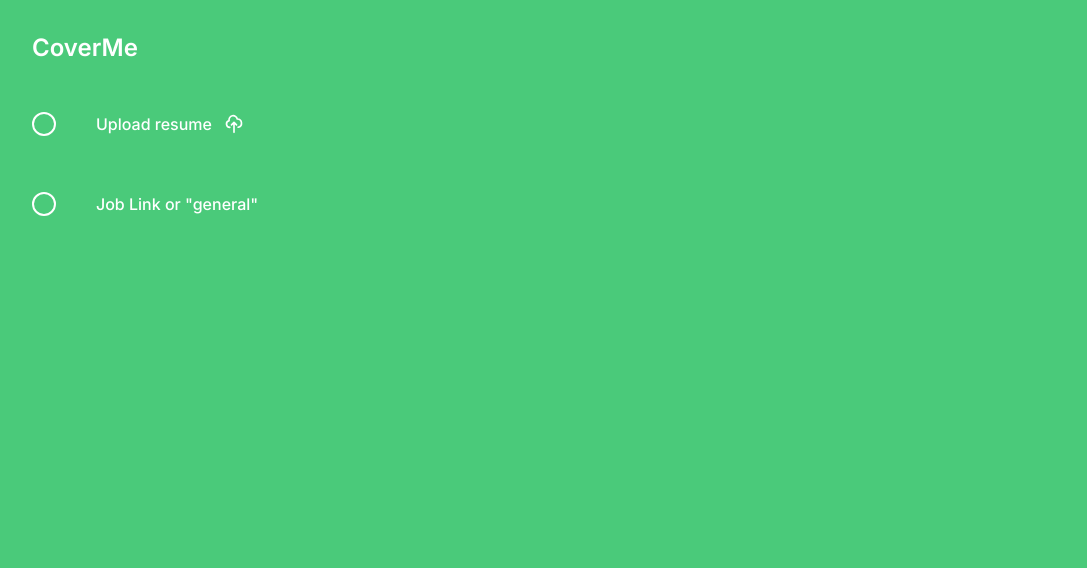
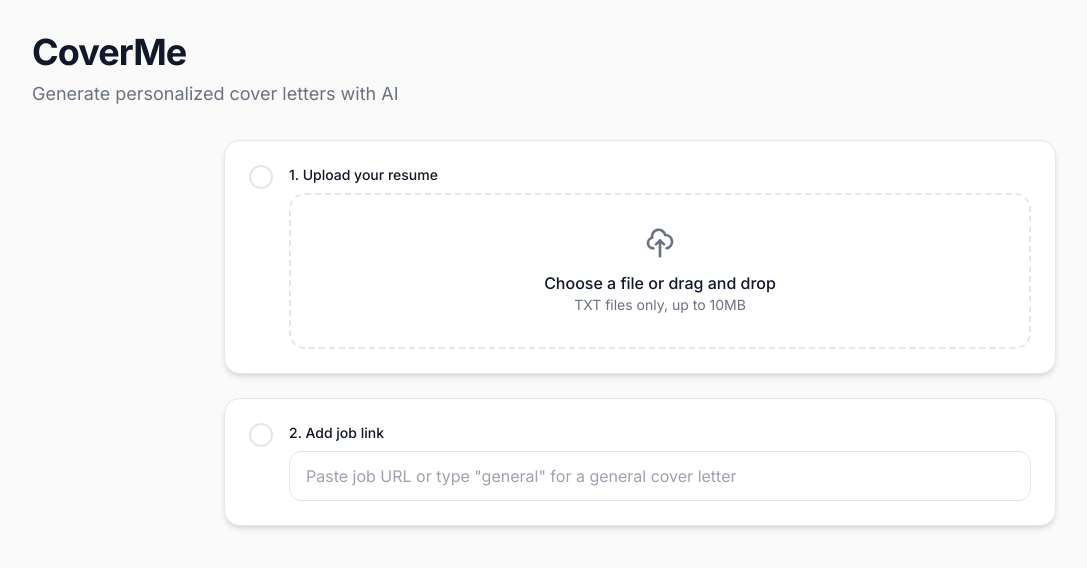
Before and after one commit to jcharpi/CoverMe, a Next.js app: page / in a window 1280 px wide. Shown: the top 568 px of the page, without its empty margins (0-1087 px from the left). Built offline with nearby package versions, Linux system fonts and the light colour scheme; no server answers.

Commit message:
decent styling upgrade

```diff
--- a/src/app/components/FileUploadField.tsx
+++ b/src/app/components/FileUploadField.tsx
@@ -14,18 +14,16 @@ export default function FileUploadField({
   onFileUpload,
 }: FileUploadFieldProps) {
   return (
-    <div className={styles.fieldContainer}>
+    <div className={styles.card}>
+      <div className="flex items-start space-x-4">
         <div
-        className={styles.circle}
-        style={{
-          borderColor: "white",
-          backgroundColor: resumeFile ? "white" : "transparent",
-        }}
+          className={`${styles.statusIndicator} ${
+            resumeFile ? styles.statusIndicatorComplete : styles.statusIndicatorIncomplete
+          }`}
         >
           {resumeFile && (
             <svg
               className={styles.checkIcon}
-            style={{ color: "#10b981" }}
               fill="currentColor"
               viewBox="0 0 20 20"
             >
@@ -37,14 +35,11 @@ export default function FileUploadField({
             </svg>
           )}
         </div>
-      <label className={styles.fileUpload}>
-        <span
-          className={`${styles.fileUploadText} ${
-            resumeFile ? "text-white" : "text-white text-opacity-50"
-          }`}
-        >
-          {resumeFile ? resumeFile.name : "Upload resume"}
-        </span>
+
+        <div className="flex-1">
+          <label className={styles.label}>1. Upload your resume</label>
+          <div className={`${styles.fileUpload} ${resumeFile ? styles.fileUploadActive : ''}`}>
+            <div className={styles.fileUploadContent}>
               <svg
                 className={styles.uploadIcon}
                 fill="none"
@@ -58,13 +53,29 @@ export default function FileUploadField({
                   d={svgPaths.upload}
                 />
               </svg>
+              <div>
+                <div className={resumeFile ? styles.fileUploadTextActive : styles.fileUploadText}>
+                  {resumeFile ? resumeFile.name : "Choose a file or drag and drop"}
+                </div>
+                <div className={resumeFile ? styles.fileUploadSubtextActive : styles.fileUploadSubtext}>
+                  TXT files only, up to 10MB
+                </div>
+              </div>
+            </div>
             <input
               type="file"
               accept=".txt"
               onChange={onFileUpload}
               className={styles.fileInput}
             />
-      </label>
+          </div>
+          {resumeFile && (
+            <div className={styles.helperText}>
+              ✓ Resume uploaded successfully
+            </div>
+          )}
+        </div>
+      </div>
     </div>
   )
 }
--- a/src/app/components/LinkInputField.tsx
+++ b/src/app/components/LinkInputField.tsx
@@ -19,18 +19,18 @@ export default function LinkInputField({
   const showValidation = hasInput && !isValid
 
   return (
-    <div className={styles.fieldContainer}>
+    <div className={styles.card}>
+      <div className="flex items-start space-x-4">
         <div
-        className={styles.circle}
-        style={{
-          borderColor: showValidation ? "#ef4444" : "white",
-          backgroundColor: hasInput && isValid ? "white" : "transparent",
-        }}
+          className={`${styles.statusIndicator} ${
+            hasInput && isValid
+              ? styles.statusIndicatorComplete
+              : styles.statusIndicatorIncomplete
+          }`}
         >
           {hasInput && isValid && (
             <svg
               className={styles.checkIcon}
-            style={{ color: "#10b981" }}
               fill="currentColor"
               viewBox="0 0 20 20"
             >
@@ -44,9 +44,9 @@ export default function LinkInputField({
           {showValidation && (
             <svg
               className={styles.checkIcon}
-            style={{ color: "#ef4444" }}
               fill="currentColor"
               viewBox="0 0 20 20"
+              style={{ color: "var(--error)" }}
             >
               <path
                 fillRule="evenodd"
@@ -56,32 +56,29 @@ export default function LinkInputField({
             </svg>
           )}
         </div>
-      <div style={{ display: "flex", alignItems: "center", gap: "8px" }}>
+
+        <div className="flex-1">
+          <div className={styles.inputGroup}>
+            <label className={styles.label}>2. Add job link</label>
             <input
               type="text"
-          placeholder='Job Link or "general"'
+              placeholder='Paste job URL or type "general" for a general cover letter'
               value={linkUrl}
               onChange={onLinkChange}
-          className={styles.urlInput}
-          style={{
-            width: linkUrl
-              ? `${Math.max(linkUrl.length * 8 + 200, 225)}px`
-              : "225px",
-            borderColor: showValidation ? "#ef4444" : undefined,
-          }}
+              className={`${styles.input} ${showValidation ? styles.inputError : ''}`}
             />
             {showValidation && (
-          <span
-            style={{
-              color: "#ef4444",
-              fontSize: "12px",
-              fontWeight: "500",
-              whiteSpace: "nowrap",
-            }}
-          >
-            Enter a valid URL or &quot;general&quot;
-          </span>
+              <div className={styles.helperText} style={{ color: "var(--error)" }}>
+                Please enter a valid URL or type "general"
+              </div>
             )}
+            {hasInput && isValid && (
+              <div className={styles.helperText}>
+                ✓ Job link is valid
+              </div>
+            )}
+          </div>
+        </div>
       </div>
     </div>
   )
--- a/src/app/globals.css
+++ b/src/app/globals.css
@@ -1,47 +1,109 @@
 @import "tailwindcss";
 
 :root {
-  --background: #ffffff;
-  --foreground: #171717;
+  /* Colors inspired by Claude/Apple design systems */
+  --background: #fafafa;
+  --foreground: #1f1f1f;
+  --surface: #ffffff;
+  --surface-secondary: #f8f9fa;
+  --border: #e5e7eb;
+  --border-focus: #3b82f6;
+
+  /* Primary colors */
+  --primary: #2563eb;
+  --primary-hover: #1d4ed8;
+  --primary-light: #eff6ff;
+
+  /* Status colors */
+  --success: #10b981;
+  --success-light: #d1fae5;
+  --warning: #f59e0b;
+  --warning-light: #fef3c7;
+  --error: #ef4444;
+  --error-light: #fee2e2;
+
+  /* Text colors */
+  --text-primary: #111827;
+  --text-secondary: #6b7280;
+  --text-tertiary: #9ca3af;
+
+  /* Shadows */
+  --shadow-sm: 0 1px 2px 0 rgb(0 0 0 / 0.05);
+  --shadow-md: 0 4px 6px -1px rgb(0 0 0 / 0.1), 0 2px 4px -2px rgb(0 0 0 / 0.1);
+  --shadow-lg: 0 10px 15px -3px rgb(0 0 0 / 0.1), 0 4px 6px -4px rgb(0 0 0 / 0.1);
+
+  /* Border radius */
+  --radius-sm: 8px;
+  --radius-md: 12px;
+  --radius-lg: 16px;
+  --radius-xl: 24px;
 }
 
 @theme inline {
   --color-background: var(--background);
   --color-foreground: var(--foreground);
   --font-sans: var(--font-inter);
-  --color-mint: #10b981;
-  --color-mint-light: #34d399;
-  --color-mint-dark: #059669;
 }
 
 @media (prefers-color-scheme: dark) {
   :root {
-    --background: #0a0a0a;
-    --foreground: #ededed;
+    --background: #0f0f0f;
+    --foreground: #fafafa;
+    --surface: #1a1a1a;
+    --surface-secondary: #262626;
+    --border: #374151;
+    --border-focus: #60a5fa;
+
+    --text-primary: #fafafa;
+    --text-secondary: #d1d5db;
+    --text-tertiary: #9ca3af;
+
+    --shadow-sm: 0 1px 2px 0 rgb(0 0 0 / 0.3);
+    --shadow-md: 0 4px 6px -1px rgb(0 0 0 / 0.4), 0 2px 4px -2px rgb(0 0 0 / 0.4);
+    --shadow-lg: 0 10px 15px -3px rgb(0 0 0 / 0.4), 0 4px 6px -4px rgb(0 0 0 / 0.4);
   }
+}
+
+* {
+  box-sizing: border-box;
 }
 
 body {
   background: var(--background);
   color: var(--foreground);
-  font-family: Arial, Helvetica, sans-serif;
+  font-family: var(--font-inter), -apple-system, BlinkMacSystemFont, 'Segoe UI', Roboto, sans-serif;
+  line-height: 1.5;
+  -webkit-font-smoothing: antialiased;
+  -moz-osx-font-smoothing: grayscale;
 }
 
-/* Custom scrollbar styling */
+/* Custom scrollbar styling with rounded corner fix */
+.custom-scrollbar {
+  overflow: auto;
+  padding-right: 4px; /* Add space between content and scrollbar */
+}
+
 .custom-scrollbar::-webkit-scrollbar {
   width: 8px;
 }
 
 .custom-scrollbar::-webkit-scrollbar-track {
-  background: #374151; /* gray-700 */
+  background: var(--surface-secondary);
   border-radius: 4px;
+  margin: 8px 4px 8px 0; /* Add margins: top right bottom left */
 }
 
 .custom-scrollbar::-webkit-scrollbar-thumb {
-  background: rgba(255, 255, 255, 0.3);
+  background: var(--border);
   border-radius: 4px;
+  border: 1px solid var(--surface);
+  margin-right: 2px;
 }
 
 .custom-scrollbar::-webkit-scrollbar-thumb:hover {
-  background: rgba(255, 255, 255, 0.5);
+  background: var(--text-tertiary);
 }
+
+.custom-scrollbar::-webkit-scrollbar-corner {
+  background: transparent;
+}
--- a/src/app/input.tsx
+++ b/src/app/input.tsx
@@ -103,19 +103,23 @@ export default function Input() {
   }
 
   return (
-    <div className={styles.container} style={{ backgroundColor: "#4ACA7A" }}>
+    <div className={styles.container}>
       {/* Header */}
-      <div className={styles.header}>
+      <header className={styles.header}>
+        <div>
           <h1 className={styles.title}>CoverMe</h1>
+          <p className={styles.subtitle}>Generate personalized cover letters with AI</p>
+        </div>
         <ModelSelector
           availableModels={availableModels}
           selectedModel={selectedModel}
           onModelChange={handleModelChange}
         />
-      </div>
+      </header>
 
       {/* Main Content */}
-      <div className={styles.mainContent}>
+      <main className={styles.mainContent}>
+        <div className={styles.fieldContainer}>
           <FileUploadField
             resumeFile={resumeFile}
             onFileUpload={handleFileUpload}
@@ -136,6 +140,7 @@ export default function Input() {
             />
           )}
         </div>
+      </main>
     </div>
   )
 }
--- a/src/app/layout.tsx
+++ b/src/app/layout.tsx
@@ -8,8 +8,8 @@ const inter = Inter({
 })
 
 export const metadata: Metadata = {
-  title: "Create Next App",
-  description: "Generated by create next app",
+  title: "CoverMe - AI Cover Letter Generator",
+  description: "Generate personalized cover letters with AI",
 }
 
 export default function RootLayout({
--- a/src/app/styles.ts
+++ b/src/app/styles.ts
@@ -1,43 +1,68 @@
 export const styles = {
   // Layout
-  container: "min-h-screen font-sans",
-  header: "p-8",
-  mainContent: "flex flex-col px-8 space-y-6",
+  container: "min-h-screen bg-[var(--background)] font-sans",
+  header: "flex items-center justify-between p-6 sm:p-8",
+  mainContent: "flex flex-col max-w-4xl mx-auto px-6 sm:px-8 space-y-8 pb-16",
 
   // Typography
-  title: "text-2xl font-semibold text-white",
-  sectionHeading: "text-xl font-semibold text-white",
+  title: "text-3xl sm:text-4xl font-bold text-[var(--text-primary)] tracking-tight",
+  subtitle: "text-lg text-[var(--text-secondary)] mt-2",
+  sectionHeading: "text-xl font-semibold text-[var(--text-primary)] mb-4",
+  label: "text-sm font-medium text-[var(--text-primary)] mb-2 block",
+  helperText: "text-sm text-[var(--text-secondary)] mt-1",
+
+  // Cards and surfaces
+  card: "bg-[var(--surface)] border border-[var(--border)] rounded-[var(--radius-lg)] p-6 shadow-[var(--shadow-md)]",
+  cardCompact: "bg-[var(--surface)] border border-[var(--border)] rounded-[var(--radius-md)] p-4 shadow-[var(--shadow-sm)]",
 
   // Form Fields
-  fieldContainer: "flex items-center space-x-4",
+  fieldContainer: "space-y-6",
+  inputGroup: "space-y-2",
 
-  // Checkbox/Circle indicators
-  circle: "w-6 h-6 rounded-full border-2 flex items-center justify-center",
+  // Status indicators
+  statusIndicator: "w-6 h-6 rounded-full border-2 flex items-center justify-center transition-all duration-200",
+  statusIndicatorComplete: "bg-[var(--success)] border-[var(--success)] text-white",
+  statusIndicatorIncomplete: "border-[var(--border)] text-[var(--text-tertiary)]",
   checkIcon: "w-4 h-4",
 
   // File upload
-  fileUpload:
-    "flex items-center space-x-3 cursor-pointer transition-colors duration-200 px-6 py-4 rounded-lg",
-  fileUploadText: "font-medium",
-  uploadIcon: "w-5 h-5 text-white",
-  fileInput: "hidden",
+  fileUpload: "group relative border-2 border-dashed border-[var(--border)] rounded-[var(--radius-lg)] p-8 text-center cursor-pointer transition-all duration-200 hover:border-[var(--primary)] hover:bg-[var(--primary-light)]",
+  fileUploadActive: "border-[var(--primary)] bg-[var(--primary-light)]",
+  fileUploadContent: "flex flex-col items-center space-y-3",
+  fileUploadText: "font-medium text-[var(--text-primary)] group-hover:text-black transition-colors",
+  fileUploadTextActive: "font-medium text-black transition-colors",
+  fileUploadSubtext: "text-sm text-[var(--text-secondary)] group-hover:text-gray-700 transition-colors",
+  fileUploadSubtextActive: "text-sm text-gray-700 transition-colors",
+  uploadIcon: "w-8 h-8 text-[var(--text-secondary)] group-hover:text-[var(--primary)] transition-colors",
+  fileInput: "absolute inset-0 w-full h-full opacity-0 cursor-pointer",
 
-  // URL input
-  urlInput:
-    "bg-transparent outline-none text-white font-medium placeholder-white placeholder-opacity-40 px-6 py-4 rounded-lg",
+  // Text inputs
+  input: "w-full px-4 py-3 bg-[var(--surface)] border border-[var(--border)] rounded-[var(--radius-md)] text-[var(--text-primary)] placeholder-[var(--text-tertiary)] focus:outline-none focus:ring-2 focus:ring-[var(--primary)] focus:border-[var(--border-focus)] transition-all duration-200",
+  inputError: "border-[var(--error)] focus:ring-[var(--error)]",
 
   // Writing section
-  writingSection: "mt-6 space-y-4",
+  writingSection: "space-y-4",
   writingContainer: "w-full",
-  textarea:
-    "w-full h-[50vh] bg-gray-800 rounded-lg px-6 py-4 text-white font-medium placeholder-white/50 resize-none outline-none custom-scrollbar",
-  textareaLarge:
-    "w-full h-[70vh] bg-gray-800 rounded-lg px-6 py-4 text-white font-medium placeholder-white/50 resize-none outline-none custom-scrollbar",
+  textarea: "w-full h-[50vh] bg-[var(--surface)] border border-[var(--border)] rounded-[var(--radius-lg)] px-4 py-3 text-[var(--text-primary)] placeholder-[var(--text-tertiary)] resize-none focus:outline-none focus:ring-2 focus:ring-[var(--primary)] focus:border-[var(--border-focus)] transition-all duration-200 custom-scrollbar",
+  textareaLarge: "w-full h-[70vh] bg-[var(--surface)] border border-[var(--border)] rounded-[var(--radius-lg)] px-4 py-3 text-[var(--text-primary)] placeholder-[var(--text-tertiary)] resize-none focus:outline-none focus:ring-2 focus:ring-[var(--primary)] focus:border-[var(--border-focus)] transition-all duration-200 custom-scrollbar",
 
-  // Button
-  buttonContainer: "flex justify-center my-12",
-  button:
-    "bg-white text-gray-800 font-semibold px-8 py-3 rounded-lg hover:bg-gray-100 transition-colors duration-200 cursor-pointer",
+  // Buttons
+  buttonContainer: "flex flex-col sm:flex-row gap-3 justify-center mt-8",
+  buttonPrimary: "inline-flex items-center justify-center px-6 py-3 bg-[var(--primary)] text-white font-medium rounded-[var(--radius-md)] hover:bg-[var(--primary-hover)] focus:outline-none focus:ring-2 focus:ring-[var(--primary)] focus:ring-offset-2 transition-all duration-200 disabled:opacity-50 disabled:cursor-not-allowed",
+  buttonSecondary: "inline-flex items-center justify-center px-6 py-3 bg-[var(--surface)] text-[var(--text-primary)] font-medium border border-[var(--border)] rounded-[var(--radius-md)] hover:bg-[var(--surface-secondary)] focus:outline-none focus:ring-2 focus:ring-[var(--primary)] focus:ring-offset-2 transition-all duration-200",
+  buttonText: "text-[var(--primary)] font-medium hover:text-[var(--primary-hover)] transition-colors duration-200",
+
+  // Loading states
+  spinner: "animate-spin w-5 h-5 border-2 border-white border-t-transparent rounded-full",
+
+  // Model selector
+  select: "w-full sm:w-auto min-w-[200px] px-4 py-2 bg-[var(--surface)] border border-[var(--border)] rounded-[var(--radius-md)] text-[var(--text-primary)] focus:outline-none focus:ring-2 focus:ring-[var(--primary)] focus:border-[var(--border-focus)] transition-all duration-200",
+
+  // Progress indicators
+  progressContainer: "space-y-2",
+  progressBar: "w-full bg-[var(--surface-secondary)] rounded-full h-2",
+  progressFill: "bg-[var(--primary)] h-2 rounded-full transition-all duration-300",
+  progressText: "text-sm text-[var(--text-secondary)] text-center",
 } as const
 
 export const svgPaths = {
```
Also changed, not shown: src/app/components/AuthWarning.tsx (+15 -26 lines), src/app/components/ModelSelector.tsx (+7 -12 lines), src/app/components/WritingSampleSection.tsx (+23 -5 lines), src/app/output.tsx (+37 -13 lines). Lines whose indentation alone changed are shown as unchanged.
